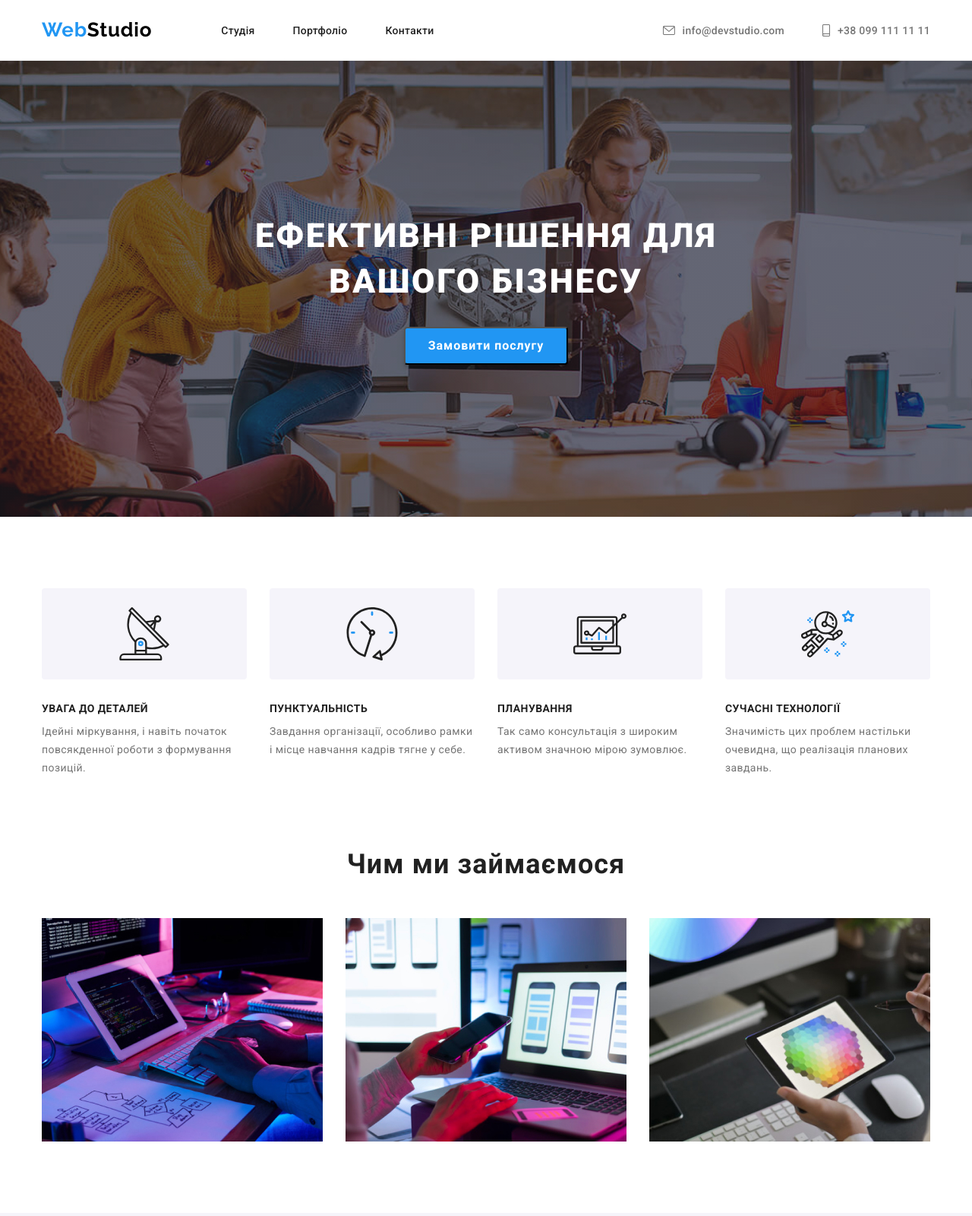
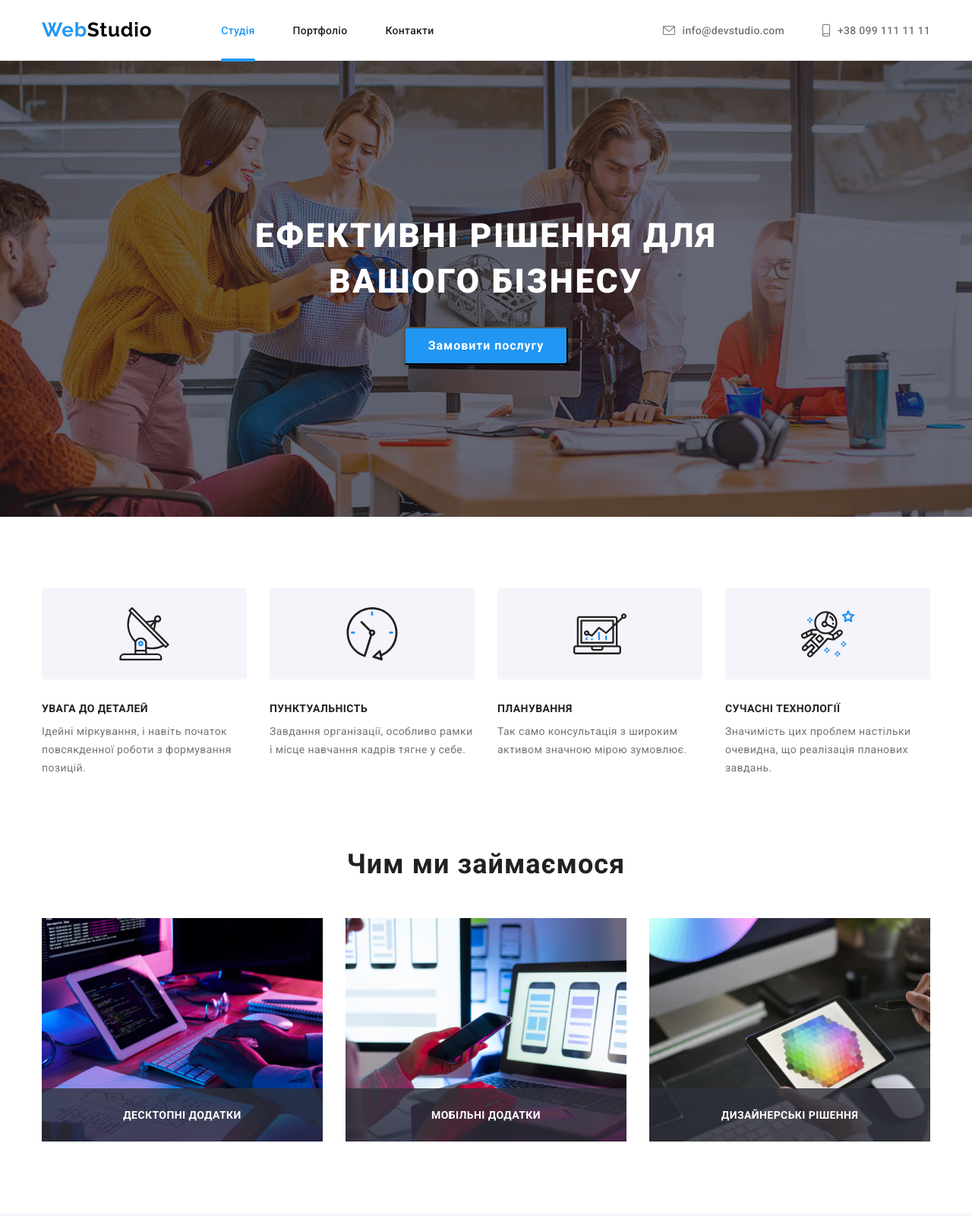
Before and after one commit to Sergii79/goit-markup-hw-05, a plain HTML site: page index.html in a window 1280 px wide. Shown: the top 1600 px of the page at 76% size. Drawn offline with nearby package versions, Linux system fonts and the light colour scheme.

Commit message:
second commit

```diff
--- a/css/styles.css
+++ b/css/styles.css
@@ -123,6 +123,12 @@ ul {
     letter-spacing: 0.02em;
 }
 
+.item-header-active {
+
+
+
+}
+
 .mail {
     width: 16px;
     height: 12px;
@@ -137,6 +143,25 @@ ul {
 
 .link {
     color: var(--title-text-color);
+}
+
+.link-active {
+    color: var(--accent-text-color);
+}
+
+.item-header-active {
+    position: relative;
+}
+
+.link-line::after {
+    content: "";
+    display: flex;
+    position: absolute;
+    width: 100%;
+    height: 4px;
+    border-radius: 2px;
+    margin-top: 29px;
+    background-color: var(--accent-background-color);
 }
 
 .link-item {
@@ -274,6 +299,33 @@ ul {
     padding-left: 0px;
     margin: 0;
     gap: 30px;
+}
+
+.item-work {
+   position: relative;
+}
+
+.aside-work {
+    position: absolute;
+    /* outline: 1px solid orange;     */
+    left: 0;
+    bottom: 0;
+    display: flex;
+    justify-content: center;
+    align-items: center;
+    background: rgba(47, 48, 58, 0.8);
+    width: 370px;
+    height: 70px;
+}
+
+.headline-work {
+    font-weight: 700;
+    font-size: 14px;
+    line-height: calc(16 / 14);
+    text-align: center;
+    letter-spacing: 0.03em;
+    text-transform: uppercase;
+    color: var(--secondary-text-color);
 }
 
 /* team */
--- a/index.html
+++ b/index.html
@@ -29,7 +29,9 @@
             <span class="logo-new">Web</span><span class="logo-end">Studio</span>
           </a>
           <ul class="list list-blok">
-            <li class="item-header"><a class="link" href="./index.html">Студія</a></li>
+            <li class="item-header item-header-active"
+              ><a class="link link-active link-line" href="./index.html">Студія</a></li
+            >
             <li class="item-header"><a class="link" href="./portfolio.html">Портфоліо</a></li>
             <li class="item-header"><a class="link" href="./contacts.html">Контакти</a></li>
           </ul>
@@ -129,12 +131,21 @@
           <ul class="list list-work">
             <li class="item-work">
               <img src="./images/work/box1.jpg" alt="Розробка" width="370" height="294" />
+              <div class="aside-work">
+                <h3 class="headline-work">Десктопні додатки</h3>
+              </div>
             </li>
             <li class="item-work">
               <img src="./images/work/box2.jpg" alt="Адаптація" width="370" height="294" />
+              <div class="aside-work">
+                <h3 class="headline-work">Мобільні додатки</h3>
+              </div>
             </li>
             <li class="item-work">
               <img src="./images/work/box3.jpg" alt="Дизайн" width="370" height="294" />
+              <div class="aside-work">
+                <h3 class="headline-work">Дизайнерські рішення</h3>
+              </div>
             </li>
           </ul>
         </div>
```
Also changed, not shown: portfolio.html (+3 -1 lines).
